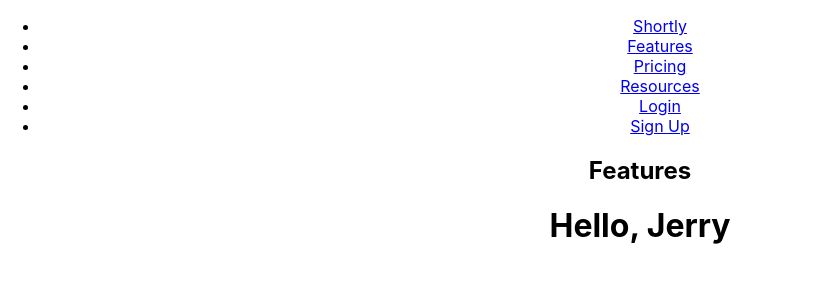
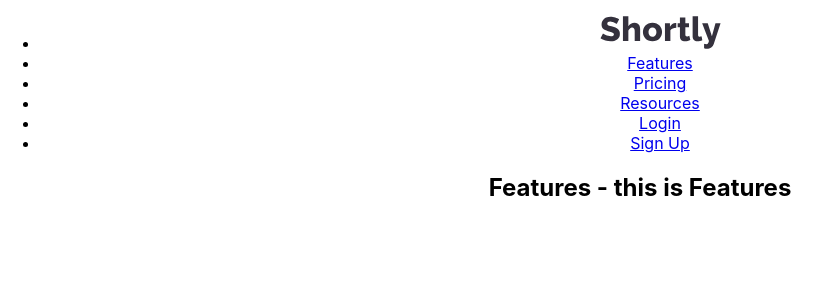
Before and after one commit to erferguson/url-shorty, a React (Create React App) app in the folder shorty-app/: page /features in a window 1280 px wide. Shown: the top 300 px of the page, without its empty margins (0-831 px from the left). Built offline with nearby package versions, Linux system fonts and the light colour scheme.

Commit message:
set Shortly/logo to Home route

```diff
--- a/shorty-app/src/App.js
+++ b/shorty-app/src/App.js
@@ -1,14 +1,12 @@
 import React from "react";
 import "./App.css";
 
-import Welcome from "./components/welcome";
 import Navigation from "./components/NavComponents/Navigation";
 
 function App() {
   return (
     <div className="App">
       <Navigation />
-      <Welcome />
     </div>
   );
 }
--- a/shorty-app/src/components/NavComponents/Features.js
+++ b/shorty-app/src/components/NavComponents/Features.js
@@ -1,7 +1,7 @@
 import React from 'react'
 
 function Features (){
-    return <h2>Features</h2>
+    return <h2>Features - this is Features</h2>
 }
 
 export default Features;
--- /dev/null
+++ b/shorty-app/src/components/NavComponents/Home.js
@@ -0,0 +1,14 @@
+import React from 'react'
+
+import Welcome from "../welcome";
+
+function Home (){
+    return (
+        <div>
+          <h2>Home</h2>
+          <Welcome />
+        </div>
+    )
+}
+
+export default Home;
--- a/shorty-app/src/components/NavComponents/Navigation.js
+++ b/shorty-app/src/components/NavComponents/Navigation.js
@@ -1,12 +1,20 @@
 import React from "react";
-import { BrowserRouter as Router, Switch, Route, Link } from "react-router-dom";
+import {
+  BrowserRouter as Router,
+  Switch,
+  Route,
+  Link,
+  NavLink
+} from "react-router-dom";
 
 import Shortly from "./Shortly";
+import Home from './Home'
 import Features from "./Features";
 import Pricing from "./Pricing";
 import Resources from "./Resources";
 import Login from "./Login";
 import SignUp from "./SignUp";
+import Logo from '../NavComponents/Shortly'
 
 function Navigation() {
   return (
@@ -15,22 +23,22 @@ function Navigation() {
         <nav>
           <ul>
             <li>
-              <Link to="/">Shortly</Link>
+              <NavLink to="/"><Logo/></NavLink>
             </li>
             <li>
-              <Link to="/features">Features</Link>
+              <NavLink to="/features">Features</NavLink>
             </li>
             <li>
-              <Link to="/pricing">Pricing</Link>
+              <NavLink to="/pricing">Pricing</NavLink>
             </li>
             <li>
-              <Link to="/resources">Resources</Link>
+              <NavLink to="/resources">Resources</NavLink>
             </li>
             <li>
-              <Link to="/login">Login</Link>
+              <NavLink to="/login">Login</NavLink>
             </li>
             <li>
-              <Link to="/sign-up">Sign Up</Link>
+              <NavLink to="/sign-up">Sign Up</NavLink>
             </li>
           </ul>
         </nav>
@@ -51,7 +59,7 @@ function Navigation() {
             <SignUp />
           </Route>
           <Route path="/">
-            <Shortly />
+            <Home />
           </Route>
         </Switch>
       </div>
--- a/shorty-app/src/components/NavComponents/Shortly.js
+++ b/shorty-app/src/components/NavComponents/Shortly.js
@@ -1,7 +1,10 @@
 import React from 'react'
+import Logo from "../../images/logo.svg";
 
 function Shortly (){
-    return <h2>Shortly</h2>
+    return (
+        <img src={Logo} alt="" className="src"/>
+    )
 }
 
 export default Shortly;
```
